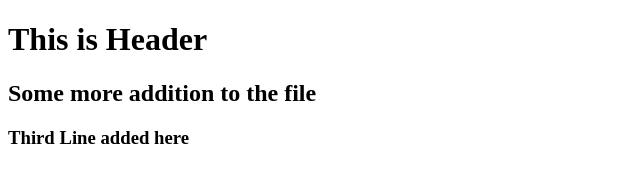
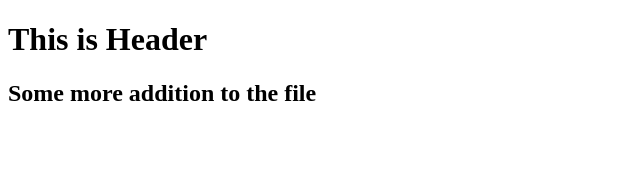
Before and after one commit to Adith98/git-test, a plain HTML site: page index.html in a window 1280 px wide. Shown: the whole page, without its empty margins (0-640 px from the left). Drawn offline with Linux system fonts and the light colour scheme.

Commit message:
rolled back

```diff
--- a/index.html
+++ b/index.html
@@ -8,7 +8,6 @@
 <body>
     <h1>This is Header</h1>
     <h2>Some more addition to the file</h2>
-    <h3>Third Line added here</h3>
 
 </body>
 </html>
```
